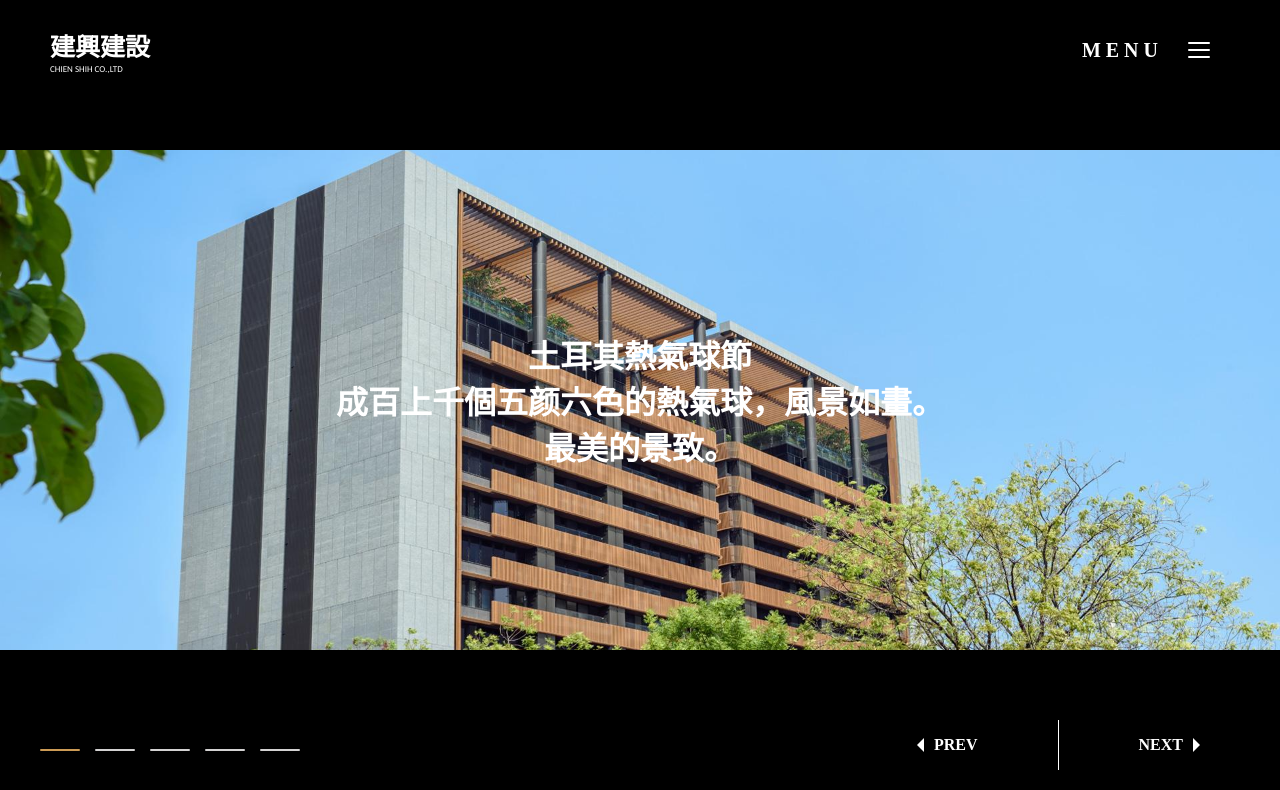
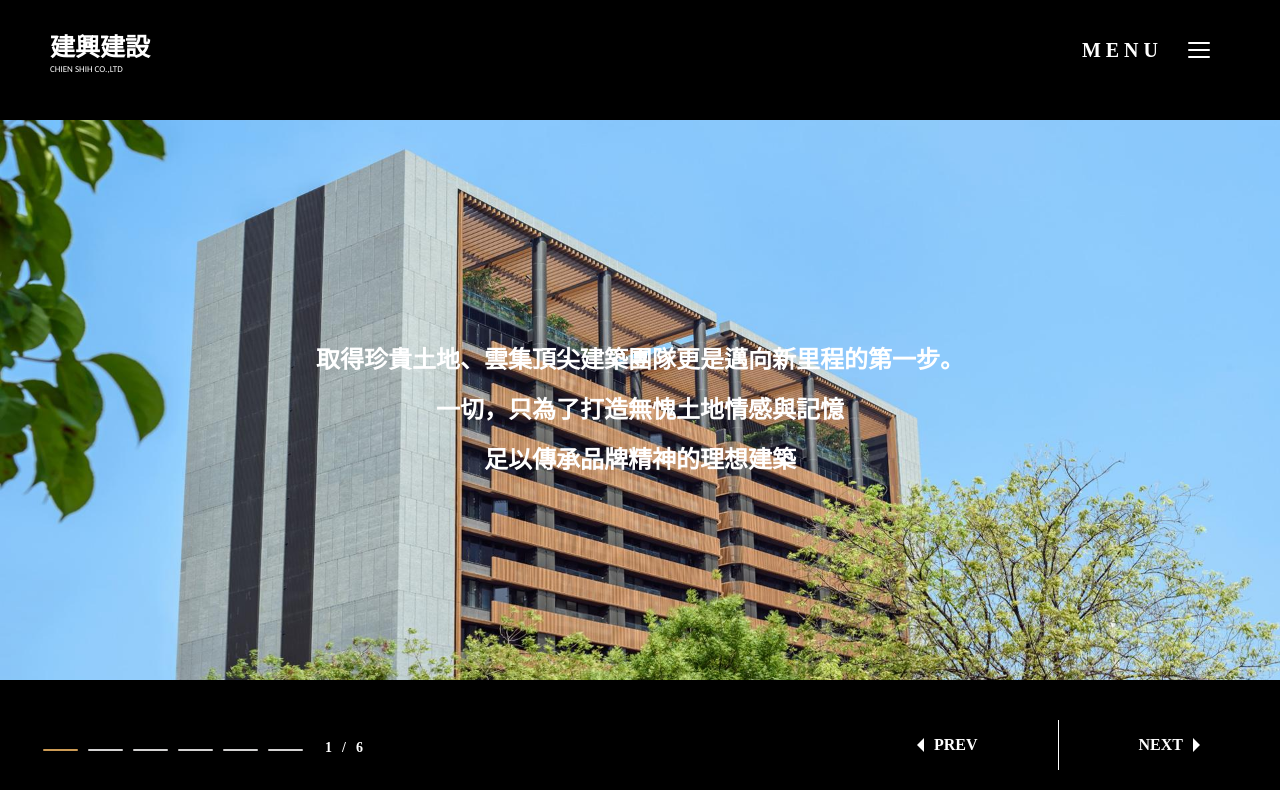
Before and after one commit to Jiimmy920812/arch_web, a Vue app: page / in a window 1280 px wide. Shown: the top 790 px of the page. Built offline with nearby package versions, Linux system fonts and the light colour scheme.

Commit message:
042523_Jimmy_pageSwithAnimate

```diff
--- a/src/layout/Layout.vue
+++ b/src/layout/Layout.vue
@@ -29,7 +29,7 @@
   position: absolute;
   top: 0px;
   right: 0px;
-  z-index: 5
+  z-index: 7
 }
 header{
   position: absolute;
--- a/src/layout/components/SideBar.vue
+++ b/src/layout/components/SideBar.vue
@@ -24,20 +24,27 @@
 function onLeave(el, done) {
     gsap.to(el, { opacity: 0, duration: 0.5, x: 300, delay: 0.2, onComplete: done })
 }
+
+function menuClick() {
+    isShow.value = !isShow.value
+    setTimeout(() => {
+        isActive.value = !isActive.value
+    },100)
+}
 </script>
 
 <template>
     <div class="menuGround">
         <p class="menuText">M E N U</p>
         <div class="sideBarGround">
-            <div class="menu" :class="{ 'active': isActive }" @click="isActive = !isActive">
+            <div class="menu" :class="{ 'active': isActive }" @click="menuClick">
                 <span></span>
                 <span></span>
                 <span></span>
             </div>
         </div>
 
-        <div class="hamburgerMenu">
+        <div class="hamburgerMenu" v-if="isShow">
             <Transition name="slide-fade" @enter="onEnter" @leave="onLeave">
                 <ul class="linkGround" v-if="isActive">
                     <li class="inner1">
@@ -111,7 +118,8 @@
         list-style: none;
         z-index: 3;
         opacity: 0.8;
-        .inner1{
+
+        .inner1 {
             margin-top: 20vh;
         }
     }
--- a/src/views/Home.vue
+++ b/src/views/Home.vue
@@ -1,23 +1,41 @@
 <script setup>
-import { ref } from 'vue';
+import { ref, } from 'vue';
 import gsap from 'gsap'
 
 const imageArr = ref([6, 1, 2])
 const imageID = ref(0)
 
 const textArr = [
-  { id: '1', text1: '土耳其熱氣球節', text2: '成百上千個五颜六色的熱氣球，風景如畫。', text3: '最美的景致。' },
-  { id: '2', text1: '壯闊的山地形', text2: '壯闊的山地形，壯闊的山地形。', text3: '壯闊的山地形' },
+  {
+    id: '1', text1: '取得珍貴土地、雲集頂尖建築團隊更是邁向新里程的第一步。', text2: "一切，只為了打造無愧土地情感與記憶", text3: '足以傳承品牌精神的理想建築'
+  },
+  { id: '2', text1: '壯闊的外牆', text2: '是建築的點綴之美。', text3: '保護建築物不受損害' },
   { id: '3', text1: '集合式建築', text2: '集合式建築，集合式建築。', text3: '集合式建築' },
-  { id: '4', text1: '水母的生態系', text2: '水母的生態系，水母的生態系。', text3: '水母的生態系' },
+  { id: '4', text1: '大器，藏於細節之中', text2: '無法言喻卻又無比清晰的工藝內涵', text3: '' },
   { id: '5', text1: '漫天的雪白世界', text2: '漫天的雪白世界漫天的雪白世界，風景如畫。', text3: '最美的景致。' },
   { id: '6', text1: '沙漠裡的跑車', text2: '跑車跑車跑車跑車跑車跑車跑車跑車跑車。', text3: '最美的景致。' },
 ]
 
+const handleNumber = (index) => {
+  if (index > 6) return 1
+  if (index < 1) return 6
+  return index
+}
+
+function currentPageAnimate() {
+  if (!gsap.isTweening('#currentPage')) {
+    gsap.from('#currentPage', { duration: 0.2, y: 20, opacity: 0 })
+    gsap.to('#currentPage', { duration: 0.2, y: 0, opacity: 1, })
+  }
+}
 
 
-function next() {
+
+function prev() {
   if (!gsap.isTweening(".carouselGround")) {
+    currentPageAnimate()
+    imageID.value--
+    if (imageID.value < 0) imageID.value = textArr.length - 1
     gsap.from('.carouselGround', { duration: 1.5, x: 0, })
     gsap.to('.carouselGround', {
       duration: 1.5, x: window.innerWidth, onComplete: function () {
@@ -32,29 +50,36 @@
     })
   }
 }
-
-function prev() {
+function next() {
   if (!gsap.isTweening(".carouselGround")) {
-    gsap.from('.carouselGround', { duration: 1.5, x: window.innerWidth, })
+    currentPageAnimate()
+    imageID.value++
+    if (imageID.value > textArr.length - 1) imageID.value = 0
+    gsap.from('.carouselGround', { duration: 1.5, x: 0, })
     gsap.to('.carouselGround', {
-      duration: 1.5, x: 0, onComplete: function () {
+      duration: 1.5, x: -window.innerWidth, onComplete: function () {
         for (let i = 0; i < imageArr.value.length; i++) {
           imageArr.value[i]++;
           if (imageArr.value[i] > 6) {
             imageArr.value[i] = 1
           }
         }
-        gsap.set(".carouselGround", { x: window.innerWidth, });
+        gsap.set(".carouselGround", { x: 0, });
       }
     })
   }
 }
 
-function clickLine(index) {
-  imageArr
-}
 
 
+
+function clickLine(index) {
+  currentPageAnimate()
+  imageID.value = index
+  imageArr.value[0] = handleNumber(index)
+  imageArr.value[1] = handleNumber(index + 1)
+  imageArr.value[2] = handleNumber(index + 2)
+}
 
 </script>
 
@@ -91,9 +116,15 @@
     </div>
 
     <div class="lineControl">
-      <div class="lineBg center" :key="index" v-for="value, index in 5" @click="clickLine(index)">
+      <div class="lineBg center" :key="index" v-for="value, index in 6" @click="clickLine(index)">
         <div class="lineEl" :class="{ isClick: imageID === index }"></div>
       </div>
+      <div class="number">
+        <p id="currentPage">{{ imageID + 1 }}</p>
+        <p>/</p>
+        <p>{{ textArr.length }}</p>
+      </div>
+
     </div>
 
   </div>
@@ -101,7 +132,7 @@
 
 <style scoped lang="scss">
 p {
-  font-size: 32px;
+  font-size: 24px;
   color: white;
   font-weight: bolder;
 }
@@ -125,7 +156,7 @@
 
 .carousel {
   width: 100vw;
-  height: 500px;
+  height: 70vh;
   display: flex;
   flex-direction: column;
   justify-content: center;
@@ -134,6 +165,9 @@
   background-repeat: no-repeat;
   background-size: cover;
   background-image: url('../assets/img/home_page_1.jpg');
+  p{
+    margin-top: 15px;
+  }
 }
 
 .control {
@@ -179,9 +213,8 @@
   left: 40px;
   display: flex;
   position: absolute;
-  gap: 15px;
-
-
+  gap: 5px;
+  align-items: center;
 
   .lineBg {
     width: 40px;
@@ -189,7 +222,7 @@
     cursor: pointer;
 
     .lineEl {
-      width: 40px;
+      width: 35px;
       height: 2px;
       border-radius: 3rem;
       background-color: rgba(245, 244, 244, 0.863);
@@ -201,6 +234,17 @@
 
   }
 
+  .number {
+    width: 50px;
+    height: 20px;
+    overflow: hidden;
+    gap: 10px;
+    margin-left: 15px;
+    display: flex;
 
+    p {
+      font-size: 14px;
+    }
+  }
 }
 </style>
```
Also changed, not shown: src/assets/img/home_page_3.jpeg (deleted), src/assets/img/home_page_3.jpg (added).
